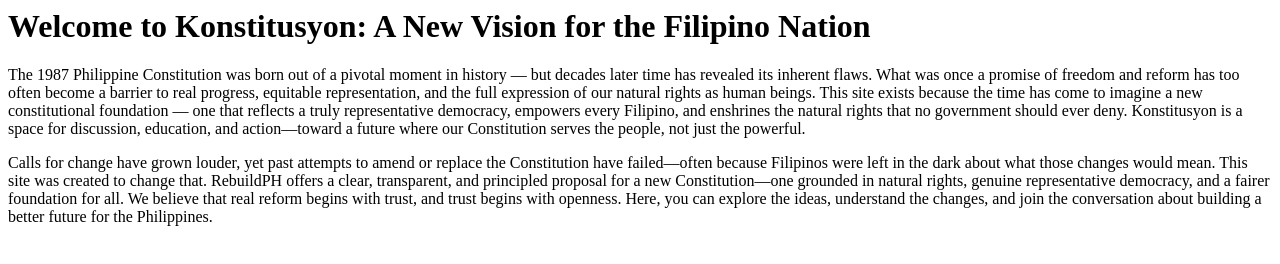
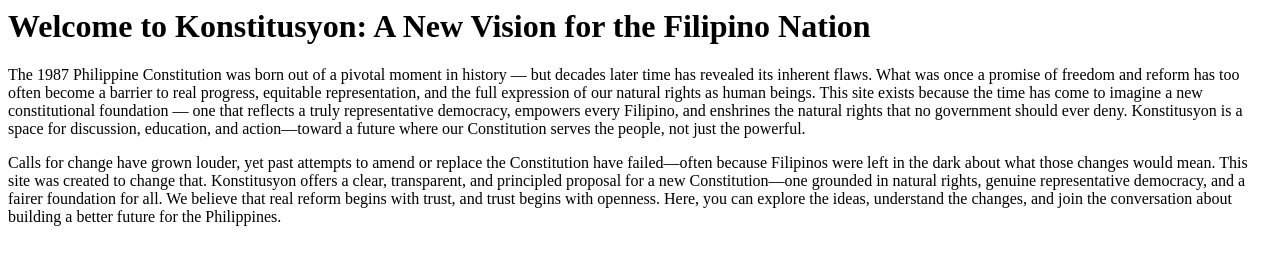
Before and after one commit to konstitusyon/konstitusyon.github.io, a plain HTML site: page index.html in a window 1280 px wide. Drawn offline with Linux system fonts and the light colour scheme.

Commit message:
Update index.html

```diff
--- a/index.html
+++ b/index.html
@@ -3,4 +3,4 @@
 <p>The 1987 Philippine Constitution was born out of a pivotal moment in history — but decades later time has revealed its inherent flaws. What was once a promise of freedom and reform has too often become a barrier to real progress, equitable representation, and the full expression of our natural rights as human beings. This site exists because the time has come to imagine a new constitutional foundation — one that reflects a truly representative democracy, empowers every Filipino, and enshrines the natural rights that no government should ever deny. Konstitusyon is a space for discussion, education, and action—toward a future where our Constitution serves the people, not just the powerful.
 </p>
 
-<p>Calls for change have grown louder, yet past attempts to amend or replace the Constitution have failed—often because Filipinos were left in the dark about what those changes would mean. This site was created to change that. RebuildPH offers a clear, transparent, and principled proposal for a new Constitution—one grounded in natural rights, genuine representative democracy, and a fairer foundation for all. We believe that real reform begins with trust, and trust begins with openness. Here, you can explore the ideas, understand the changes, and join the conversation about building a better future for the Philippines.</p>
+<p>Calls for change have grown louder, yet past attempts to amend or replace the Constitution have failed—often because Filipinos were left in the dark about what those changes would mean. This site was created to change that. Konstitusyon offers a clear, transparent, and principled proposal for a new Constitution—one grounded in natural rights, genuine representative democracy, and a fairer foundation for all. We believe that real reform begins with trust, and trust begins with openness. Here, you can explore the ideas, understand the changes, and join the conversation about building a better future for the Philippines.</p>
```
